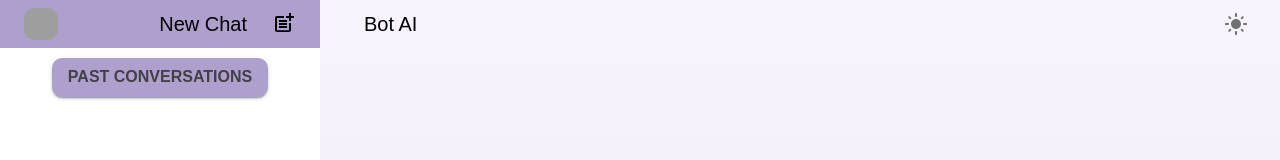
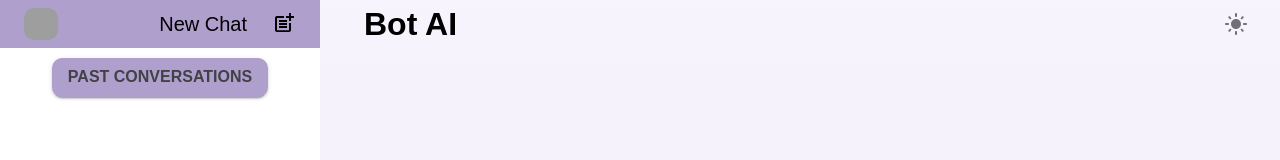
Before and after one commit to Brittosandy/BotAI, a React (Create React App) app: page / in a window 1280 px wide. Shown: the top 160 px of the page. Built offline with nearby package versions, Linux system fonts and the light colour scheme; grey boxes are pictures that could not be loaded.

Commit message:
Updated botai code

```diff
--- a/src/components/Header/Header.jsx
+++ b/src/components/Header/Header.jsx
@@ -23,7 +23,8 @@ const Header = () => {
                 </IconButton>
                 <Typography variant='div' sx={{ display: 'flex', justifyContent: 'space-between', alignItems: 'center', flexGrow: 1  }}>
                   <Link to={'/'} style={{ textDecoration: 'none' }}>
-                    <Typography variant="h6" component="h1" sx={{ mr: '50%', color: mode === 'light' ? '#000' : '#fff', width: 'max-content'}} >Bot AI</Typography>
+                  <h1 style={{ color: mode === 'light' ? '#000' : '#fff', margin: 0 }}>Bot AI</h1>
+                    {/* <Typography variant="h6" component="h1" sx={{ mr: '50%', color: mode === 'light' ? '#000' : '#fff', width: 'max-content'}} >Bot AI</Typography> */}
                   </Link>
                   <IconButton onClick={() => setMode(prev => { if (prev === 'light') { return 'dark' } else { return 'light' }}) }>
                       {mode === "light" ? ( <LightModeIcon /> ) : ( <DarkModeIcon /> ) }
```
